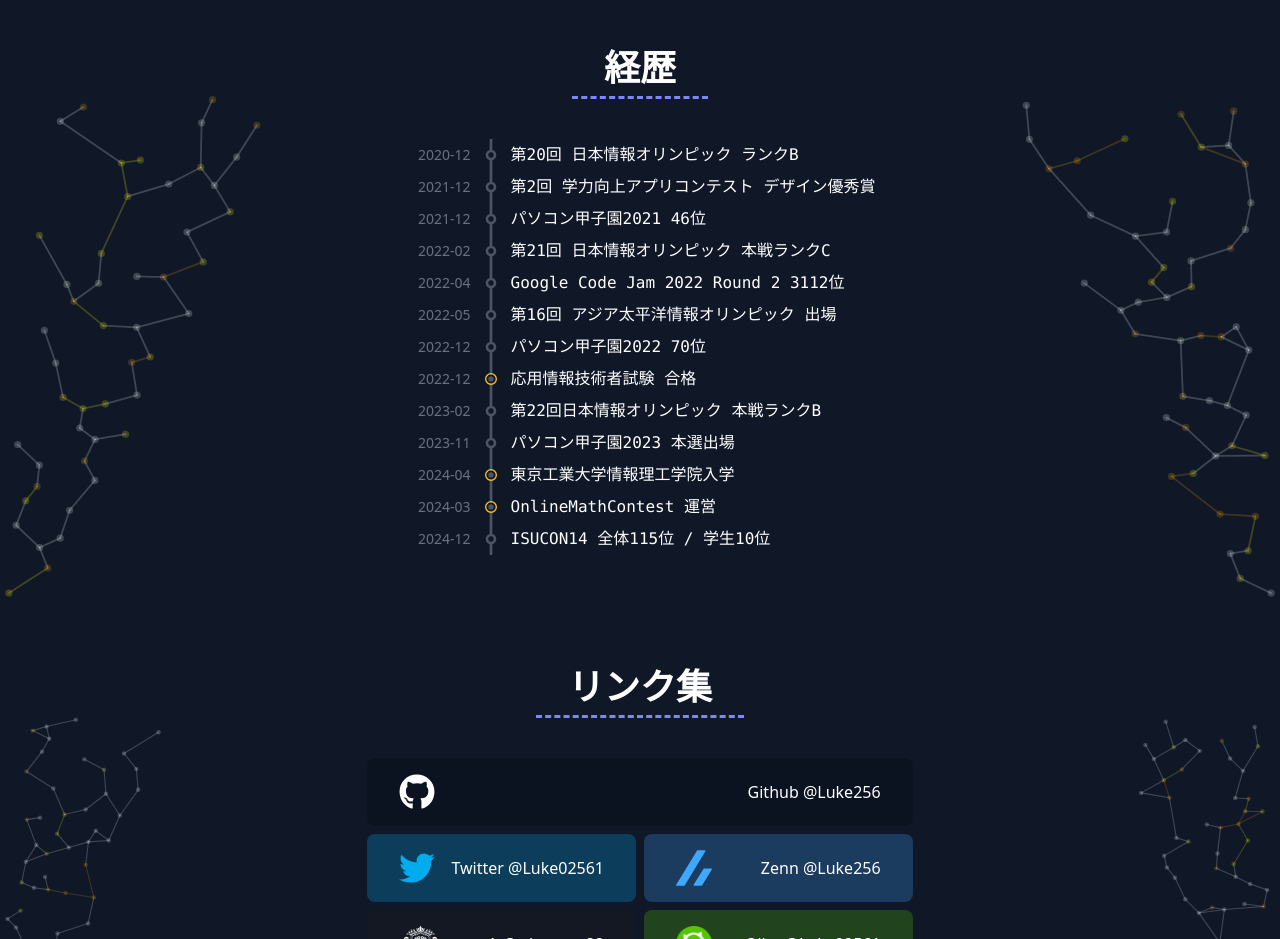
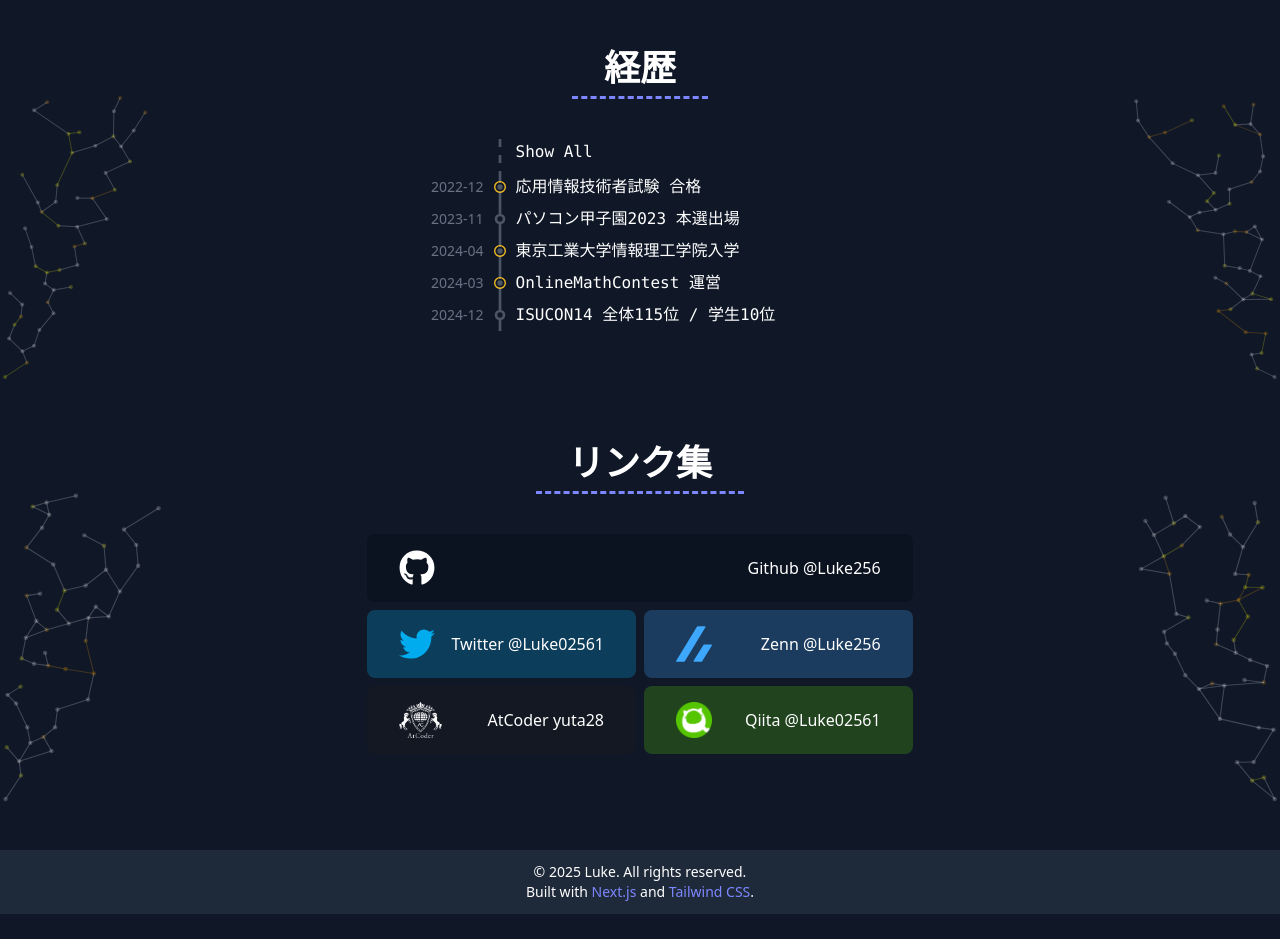
Before and after one commit to Luke256/Luke256.dev, a Next.js app: page / in a window 1280 px wide. Shown: the part 1580-2519 px from the top of the page. After the commit the page ends 2494 px from the top, so only its background shows below. Built offline with nearby package versions, Linux system fonts and the light colour scheme.

Commit message:
collapse career

```diff
--- a/components/home/Career.tsx
+++ b/components/home/Career.tsx
@@ -1,14 +1,79 @@
-import CareerDot from "./CareerDot";
+'use client'
+
+import CareerDot from "@/components/svg/CareerDot";
 import Section from "./Section";
 import careerList from "@/refdata/CareerList";
+import type { Career } from "@/refdata/CareerList";
+import CareerDash from "../svg/CareerDash";
+import { useState } from "react";
+
+const getCollapseMask = () => {
+    const limit = 5;
+    // importantを優先して表示し、合計がlimitを超えないようにする
+    // 返り値は、表示するかどうかのbooleanの配列
+    const mask = new Array(careerList.length).fill(false);
+    let count = 0;
+    for (let i = careerList.length - 1; i >= 0; i--) {
+        if (count >= limit) break;
+        if (careerList[i].important) {
+            mask[i] = true;
+            count++;
+        }
+    }
+    for (let i = careerList.length - 1; i >= 0; i--) {
+        if (mask[i]) continue;
+        if (count >= limit) break;
+        mask[i] = true;
+        count++;
+    }
+
+    return mask;
+}
 
 const Career = () => {
+    const [Collapsed, setCollapsed] = useState(true);
+    const CollapseMask = getCollapseMask();
+
+    const toggleCollapse = () => {
+        setCollapsed(!Collapsed);
+    }
+
     return (
         <Section title="経歴">
-            <div className="place-content-center">
-                <div className="overflow-x-auto">
+            <div className="place-content-center overflow-x-auto">
+                <button className="flex w-full rounded-md hover:bg-gray-100/10 transition duration-200 ease-in-out cursor-pointer" onClick={toggleCollapse}>
+                    <div className="text-sm text-gray-500 min-w-[6em] text-right pr-1"></div>
+                    <div className="min-w-[2em] max-w-[2em]">
+                        <CareerDash />
+                    </div>
+                    <div className="font-mono font-medium content-center">
+                        <span className="align-middle">
+                            {Collapsed ? "Show All" : "Collapse"}
+                        </span>
+                    </div>
+                </button>
+                <table>
+                    <tbody>
+                        {careerList.map((career: Career, index: number) => (
+                            <tr key={index} className={"h-fit " + (Collapsed && !CollapseMask[index] ? "collapse" : "")}>
+                                <td className="text-sm text-gray-500 text-right min-w-[6em]">{career.date}</td>
+                                <td className="min-w-[2em] max-w-[2em]">
+                                    <CareerDot important={career.important} />
+                                </td>
+                                <td className="font-mono font-medium text-base whitespace-nowrap">{career.description}</td>
+                            </tr>
+                        ))}
+                    </tbody>
+                </table>
+                {/* <div className="overflow-x-auto">
+                    <button className="flex items-center w-full rounded-md hover:bg-gray-100/10 transition duration-200 ease-in-out cursor-pointer" onClick={toggleCollapse}>
+                        <div className="text-sm text-gray-500 min-w-[5em] text-right pr-1"></div>
+                        <div className="min-w-[2em] max-w-[2em]">
+                            <CareerDash />
+                        </div>
+                    </button>
                     {careerList.map((career, index) => (
-                        <div key={index} className="flex items-center">
+                        <div key={index} className={"flex items-center " + (Collapsed && !CollapseMask[index] ? "collapse" : "visible")}>
                             <div className="text-sm text-gray-500 min-w-[5em] text-right pr-1">{career.date}</div>
                             <div className="min-w-[2em] max-w-[2em]">
                                 <CareerDot important={career.important} />
@@ -16,7 +81,7 @@ const Career = () => {
                             <div className="pl-1 font-mono font-medium text-base whitespace-nowrap">{career.description}</div>
                         </div>
                     ))}
-                </div>
+                </div> */}
             </div>
         </Section>
     )
--- a/components/home/Section.tsx
+++ b/components/home/Section.tsx
@@ -1,6 +1,6 @@
 'use client';
 
-import TreeSVG from "./TreeSVG";
+import TreeSVG from "../svg/TreeSVG";
 import { useInView } from "react-intersection-observer";
 
 type Props = {
@@ -21,7 +21,7 @@ const Section = ({ title, children }: Props) => {
         <TreeSVG className="pointer-events-none bottom-0 left-0 sm:h-[calc(100%-var(--header-height))] w-full sm:w-auto invisible sm:visible" aspectRatio={1.8} />
         <TreeSVG className="pointer-events-none bottom-0 right-0 sm:h-[calc(100%-var(--header-height))] w-full sm:w-auto" aspectRatio={1.8} invert />
         <div className={"text-4xl font-bold pb-2 px-8 border-b-3 border-dashed border-b-indigo-400 w-max m-auto " + (inView ? "animate-fade-in-load" : "opacity-0")}>{title}</div>
-        <div className={"p-10 opacity-0 " + (inView ? "animate-fade-in-load-delay" : "")}>
+        <div className={"p-10 opacity-0 w-full " + (inView ? "animate-fade-in-load-delay" : "")}>
           {children}
         </div>
       </div>
--- a/components/home/TopWindow.tsx
+++ b/components/home/TopWindow.tsx
@@ -3,7 +3,7 @@ import HeadBar from "../HeadBar"
 import { FaGithub, FaTwitter } from "react-icons/fa";
 import { SiZenn } from "react-icons/si";
 import Link from "next/link";
-import TreeSVG from "./TreeSVG";
+import TreeSVG from "../svg/TreeSVG";
 
 const TopWindow = () => {
   return (
--- /dev/null
+++ b/components/svg/CareerDash.tsx
@@ -0,0 +1,11 @@
+
+const CareerDash = () => {
+    return (
+        <svg width="100%" height="100%" viewBox="0 0 24 24" fill="none" xmlns="http://www.w3.org/2000/svg">
+            <line x1="12" y1="0" x2="12" y2="6" stroke="#4B5563" strokeWidth="2" />
+            <line x1="12" y1="12" x2="12" y2="18" stroke="#4B5563" strokeWidth="2" />
+        </svg>
+    );
+};
+
+export default CareerDash;
```
Also changed, not shown: components/svg/CareerDot.tsx (renamed from components/home/CareerDot.tsx), components/svg/TreeSVG.tsx (renamed from components/home/TreeSVG.tsx).
